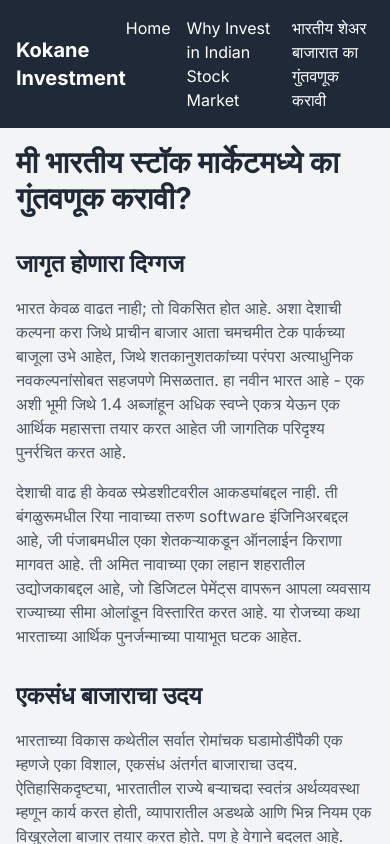
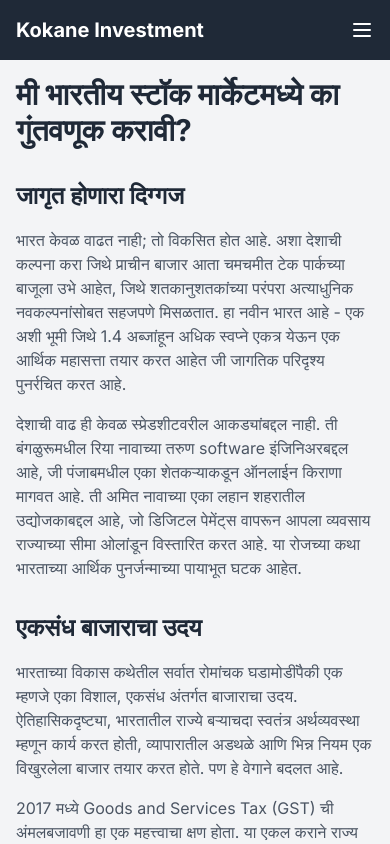
Before and after one commit to moreshk/kokane-investment, a Next.js app: page /why-should-i-invest-in-indian-stock-market-marathi in a window 390 px wide. Shown: the top 844 px of the page. Built offline with nearby package versions, Linux system fonts and the light colour scheme.

Commit message:
menu bar responsive

```diff
--- a/app/components/Navbar.tsx
+++ b/app/components/Navbar.tsx
@@ -1,13 +1,23 @@
+'use client'
+import { useState } from 'react';
 import Link from 'next/link';
 
 const Navbar = () => {
+  const [isMenuOpen, setIsMenuOpen] = useState(false);
+
+  const toggleMenu = () => {
+    setIsMenuOpen(!isMenuOpen);
+  };
+
   return (
     <nav className="bg-gray-800 p-4">
       <div className="container mx-auto flex justify-between items-center">
         <Link href="/" className="text-white text-xl font-bold">
           Kokane Investment
         </Link>
-        <ul className="flex space-x-4">
+
+        {/* Desktop menu */}
+        <ul className="hidden md:flex space-x-4">
           <li>
             <Link href="/" className="text-white hover:text-gray-300">
               Home
@@ -24,7 +34,40 @@ const Navbar = () => {
             </Link>
           </li>
         </ul>
+
+        {/* Mobile menu button */}
+        <button
+          className="md:hidden text-white"
+          onClick={toggleMenu}
+        >
+          <svg className="w-6 h-6" fill="none" stroke="currentColor" viewBox="0 0 24 24" xmlns="http://www.w3.org/2000/svg">
+            <path strokeLinecap="round" strokeLinejoin="round" strokeWidth={2} d="M4 6h16M4 12h16M4 18h16" />
+          </svg>
+        </button>
       </div>
+
+      {/* Mobile menu */}
+      {isMenuOpen && (
+        <div className="md:hidden">
+          <ul className="flex flex-col space-y-2 mt-4">
+            <li>
+              <Link href="/" className="block text-white hover:text-gray-300" onClick={toggleMenu}>
+                Home
+              </Link>
+            </li>
+            <li>
+              <Link href="/why-should-i-invest-in-indian-stock-market" className="block text-white hover:text-gray-300" onClick={toggleMenu}>
+                Why Invest in Indian Stock Market
+              </Link>
+            </li>
+            <li>
+              <Link href="/why-should-i-invest-in-indian-stock-market-marathi" className="block text-white hover:text-gray-300" onClick={toggleMenu}>
+                भारतीय शेअर बाजारात का गुंतवणूक करावी
+              </Link>
+            </li>
+          </ul>
+        </div>
+      )}
     </nav>
   );
 };
```
